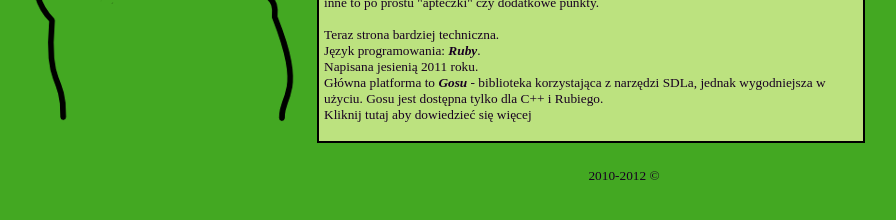
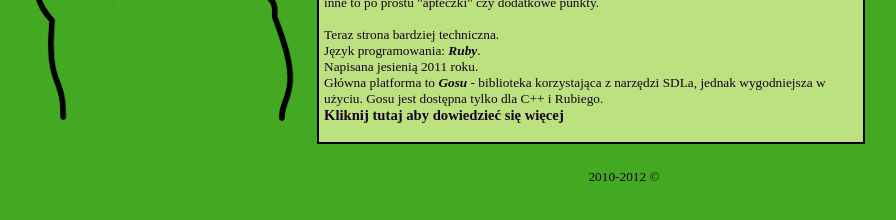
Before and after one commit to swistak35/swistak35.github.com, a Jekyll site: the page built from projects.html, in a window 1280 px wide. Shown: the part 373-593 px from the top of the page, without its empty margins (156-1052 px from the left). Built offline with Jekyll 4.4.1, drawn with Linux system fonts in a browser that asks for light colours; some web fonts are replaced.

Commit message:
click_here

```diff
--- a/css/stylesheet.css
+++ b/css/stylesheet.css
@@ -172,6 +172,7 @@ em {
 
 .proj p:after {
   content: "Kliknij tutaj aby dowiedzieć się więcej";
-  font-size: 10pt;
+  font-size: 11pt;
+  font-weight: bold;
   text-align: right;
 }
```
